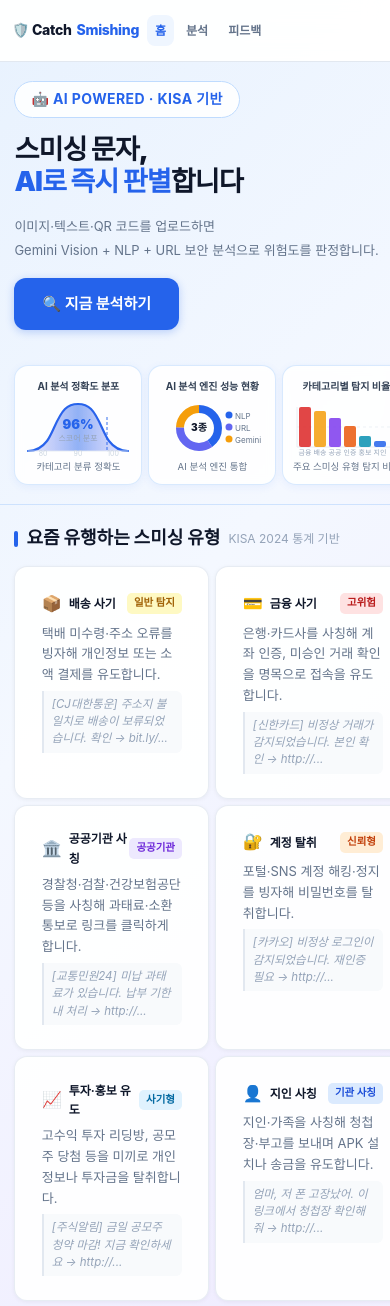
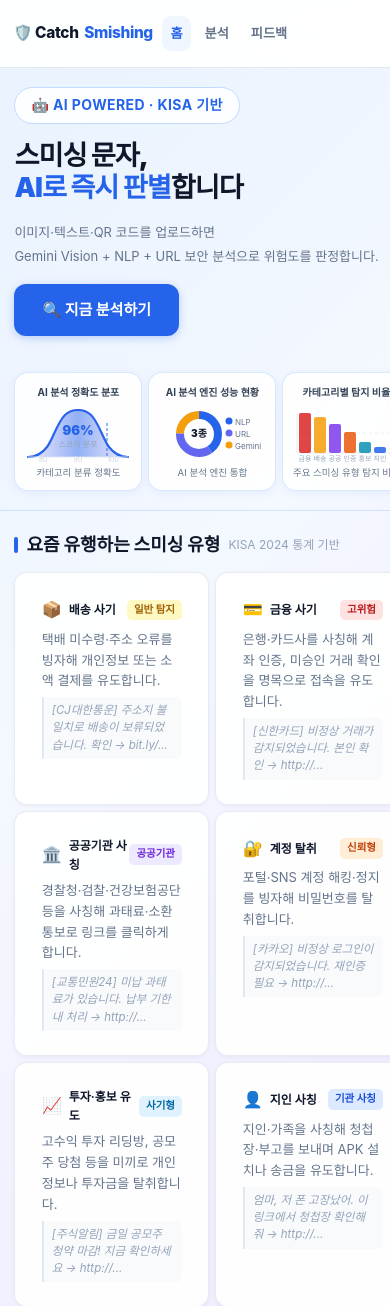
Before and after one commit to kimps005/Smishing-Detection-Service, a FastAPI app: page / in a window 390 px wide; the page is wider, and only the part inside the window is pictured. Shown: the top 1306 px of that part. Run offline with FastAPI, Linux system fonts and the light colour scheme; parts of the project's set-up code (start-up, migrations or seed data) failed here and were passed over; some web fonts are replaced.

Commit message:
상단 바 크기 통일
홈 화면을 분석·피드백 화면과 동일한 크기로 조정

```diff
--- a/server/static/style.css
+++ b/server/static/style.css
@@ -22,6 +22,8 @@
   --radius: 16px;
   --radius-sm: 10px;
   --nav-h: 62px;
+  --nav-scale: 1.1;
+  --nav-rendered-h: calc(var(--nav-h) * var(--nav-scale));
 }
 
 *, *::before, *::after {
@@ -37,6 +39,7 @@
 .nav {
   position: fixed; top: 0; left: 0; right: 0; z-index: 200;
   height: var(--nav-h);
+  zoom: var(--nav-scale);
   background: rgba(255,255,255,0.95);
   backdrop-filter: blur(12px);
   border-bottom: 1px solid var(--border);
@@ -70,7 +73,7 @@
 }
 
 /* ── Page wrapper ── */
-.page { padding-top: calc(var(--nav-h) + 2rem); min-height: 100vh; }
+.page { padding-top: calc(var(--nav-rendered-h) + 2rem); min-height: 100vh; }
 .container { max-width: 1100px; margin: 0 auto; padding: 0 1.5rem; }
 
 /* ── Cards ── */
@@ -228,7 +231,7 @@
   .nav { padding: 0 1rem; gap: 1rem; }
   .nav-links a { padding: 7px 10px; font-size: 13px; }
   .container { padding: 0 1rem; }
-  .page { padding-top: calc(var(--nav-h) + 1rem); }
+  .page { padding-top: calc(var(--nav-rendered-h) + 1rem); }
 }
 
 /* ── Spinner ── */
--- a/server/templates/analyze.html
+++ b/server/templates/analyze.html
@@ -11,9 +11,8 @@
   min-height: 100vh;
 }
 body .card { border-color: rgba(191,219,254,0.6); }
-.nav { zoom: 1.1; }
 .analyze-dash {
-  padding-top: calc(68px + 2rem);
+  padding-top: calc(var(--nav-rendered-h) + 2rem);
   min-height: 100vh;
 }
 .analyze-container {
--- a/server/templates/feedback.html
+++ b/server/templates/feedback.html
@@ -12,11 +12,9 @@
 }
 body .card { border-color: rgba(191,219,254,0.6); }
 
-.nav { zoom: 1.1; }
-
 /* ─ 전체 래퍼 ─ */
 .fb-wrapper {
-  padding-top: calc(68px + 2rem);
+  padding-top: calc(var(--nav-rendered-h) + 2rem);
   min-height: 100vh;
 }
 .fb-container {
--- a/server/templates/index.html
+++ b/server/templates/index.html
@@ -13,8 +13,8 @@
 
 /* ─── 2열 대시보드 ─── */
 .dash {
-  margin-top: var(--nav-h);
-  height: calc(100vh - var(--nav-h));
+  margin-top: var(--nav-rendered-h);
+  height: calc(100vh - var(--nav-rendered-h));
   display: grid;
   grid-template-columns: 5.5fr 6.5fr;
 }
@@ -188,7 +188,7 @@
   .type-grid { grid-template-rows: auto; grid-auto-rows: auto; height: auto; }
 }
 @media (max-width: 680px) {
-  .dash { margin-top: var(--nav-h); }
+  .dash { margin-top: var(--nav-rendered-h); }
   .dash-left { padding: 1.2rem 0.9rem; }
   .dash-right { padding: 1.2rem 0.9rem; }
   .hero h1 { font-size: 1.7rem; }
```
